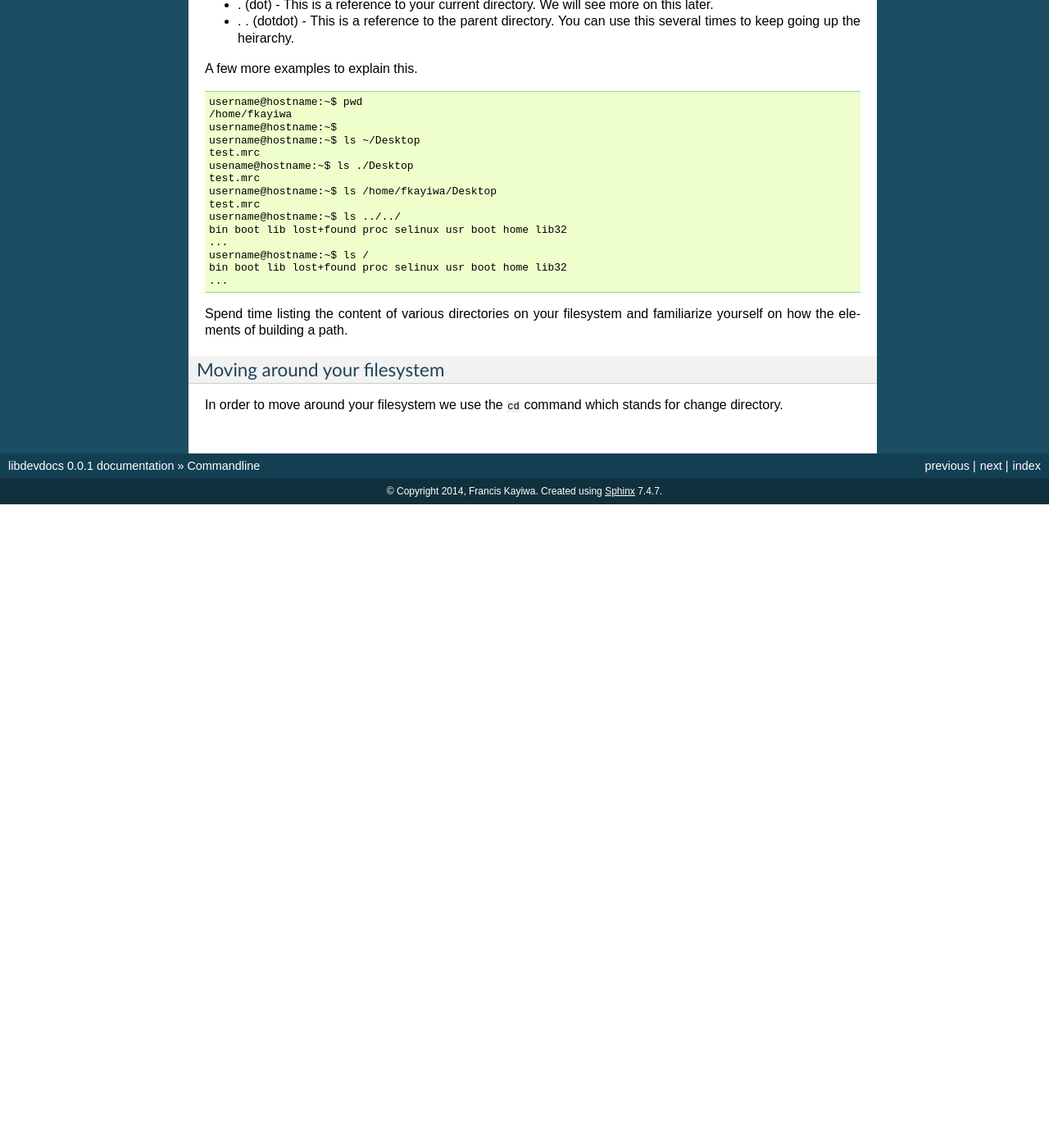
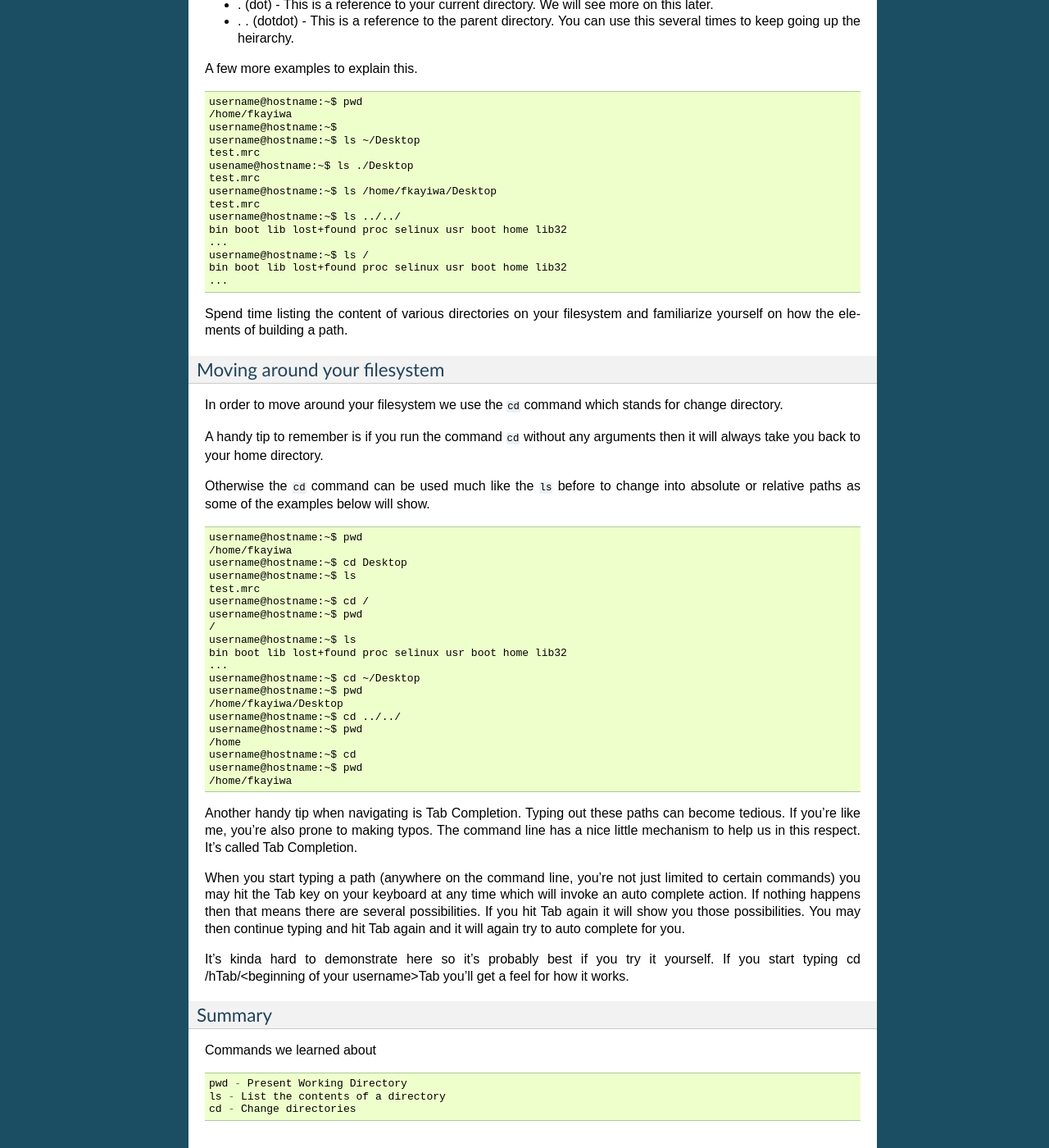
Before and after one commit to kayiwa/libdevdocs, a Sphinx documentation site: the page built from source/commandline.rst, in a window 1280 px wide and 1400 px high, scrolled down 2423 px. Shown: the whole window at 82% size. Built offline with Sphinx 7.4.7, drawn with Linux system fonts in a browser that asks for light colours; before the commit the page ends 3038 px from its top, so only the background shows below that.

Commit message:
complete cd information

```diff
--- a/source/commandline.rst
+++ b/source/commandline.rst
@@ -149,3 +149,47 @@ Moving around your filesystem
 -----------------------------
 
 In order to move around your filesystem we use the ``cd`` command which stands for change directory.
+
+A handy tip to remember is if you run the command ``cd`` without any arguments then it will always take you back to your home directory.
+
+Otherwise the ``cd`` command can be used much like the ``ls`` before to change into absolute or relative paths as some of the examples below will show.
+
+.. code::
+
+    username@hostname:~$ pwd
+    /home/fkayiwa
+    username@hostname:~$ cd Desktop
+    username@hostname:~$ ls
+    test.mrc
+    username@hostname:~$ cd /
+    username@hostname:~$ pwd
+    /
+    username@hostname:~$ ls
+    bin boot lib lost+found proc selinux usr boot home lib32
+    ...
+    username@hostname:~$ cd ~/Desktop
+    username@hostname:~$ pwd
+    /home/fkayiwa/Desktop
+    username@hostname:~$ cd ../../
+    username@hostname:~$ pwd
+    /home
+    username@hostname:~$ cd
+    username@hostname:~$ pwd
+    /home/fkayiwa
+
+Another handy tip when navigating is Tab Completion. Typing out these paths can become tedious. If you're like me, you're also prone to making typos. The command line has a nice little mechanism to help us in this respect. It's called Tab Completion.
+
+When you start typing a path (anywhere on the command line, you're not just limited to certain commands) you may hit the Tab key on your keyboard at any time which will invoke an auto complete action. If nothing happens then that means there are several possibilities. If you hit Tab again it will show you those possibilities. You may then continue typing and hit Tab again and it will again try to auto complete for you.
+
+It's kinda hard to demonstrate here so it's probably best if you try it yourself. If you start typing cd /hTab/<beginning of your username>Tab you'll get a feel for how it works.
+
+Summary
+-------
+
+Commands we learned about
+
+.. code::
+
+    pwd - Present Working Directory
+    ls - List the contents of a directory
+    cd - Change directories
```
